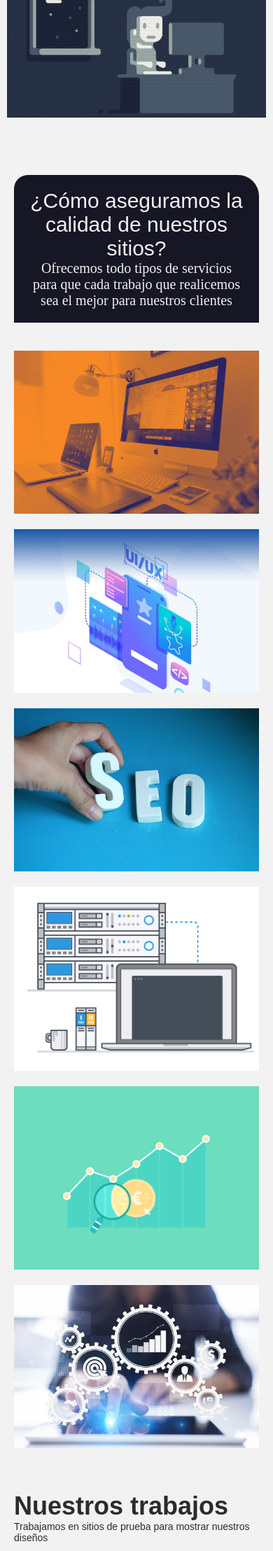
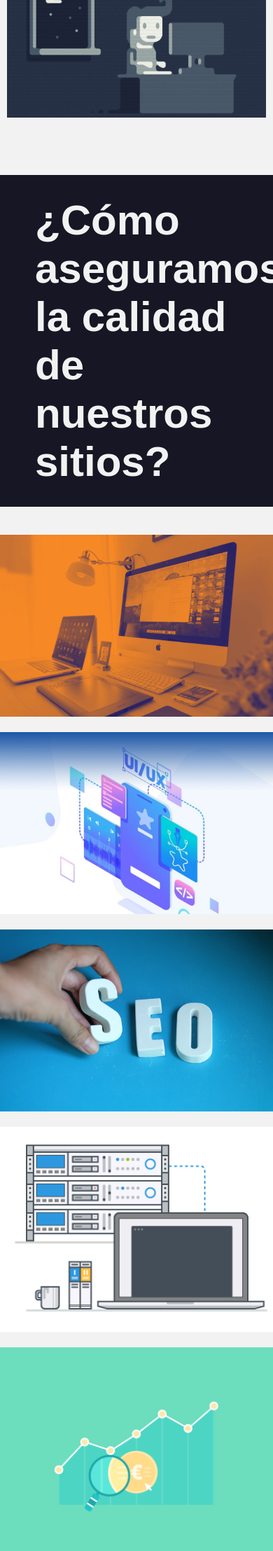
Before and after one commit to MarkOsBab/Altrion, a PHP site: page / in a window 390 px wide; the page is wider, and only the part inside the window is pictured. Shown: the part 726-2942 px from the top of that part at 70% size. Run offline with PHP 8.4, Linux system fonts and the light colour scheme; some libraries are stand-ins or nearby versions; some web fonts are replaced.

Commit message:
Services responsive version end

```diff
--- a/index.html
+++ b/index.html
@@ -130,11 +130,10 @@
 
     <!-- Services section -->
     <section class="services" id="services">
+        <div class="services__box">
+            <h2 class="services__title">¿Cómo aseguramos <span class="services__title__block">la calidad de nuestros </span><span class="services__title__block">sitios?</span></h2>
+        </div>
         <div class="container-box">
-            <div class="services__box">
-                <h2 class="services__title">¿Cómo aseguramos la calidad de nuestros sitios?</h2>
-                <p class="services__title--sub">Ofrecemos todo tipos de servicios para que cada trabajo que realicemos sea el mejor para nuestros clientes</p>
-            </div>
             <div class="services__grid">
                 <div class="services__item">
                     <div class="services__item__content">
--- a/public/css/main.css
+++ b/public/css/main.css
@@ -410,24 +410,21 @@ a {
     grid-template-columns: 12fr; } }
 
 .services {
-  display: flex;
   justify-content: center;
   align-items: center;
-  margin: 0 2rem;
   padding: 3rem 0; }
   .services__box {
-    margin: 3rem 0;
-    padding: 2rem;
     background-color: var(--nav-color);
     color: var(--nav-font-color);
-    border-radius: 2rem 3rem 0 0;
-    text-align: center; }
+    width: 70%;
+    margin: 3rem 0; }
   .services__title {
-    font-size: 3em;
+    font-size: 6em;
     font-family: "Shippori Antique B1", sans-serif;
-    font-weight: 100; }
-    .services__title--sub {
-      font-size: 2em; }
+    padding: 3rem 0;
+    margin: 0 5rem; }
+    .services__title__block {
+      display: block; }
   .services__item {
     display: grid;
     grid-template-columns: 6fr 6fr; }
@@ -467,6 +464,8 @@ a {
     display: flex;
     flex-direction: column;
     flex-wrap: wrap; }
+    .services__box {
+      width: 100%; }
     .services__grid {
       display: flex;
       flex-direction: column;
--- a/public/sass/views/_services.scss
+++ b/public/sass/views/_services.scss
@@ -1,23 +1,20 @@
 .services {
-    display: flex;
     justify-content: center;
     align-items: center;
-    margin: 0 2rem;
     padding: 3rem 0;
     &__box {
-        margin: 3rem 0;
-        padding: 2rem;
         background-color: var(--nav-color);
         color: var(--nav-font-color);
-        border-radius: 2rem 3rem 0 0;
-        text-align: center;
+        width: 70%;
+        margin: 3rem 0;
     }
     &__title {
-        font-size: 3em;
+        font-size: 6em;
         font-family: $primary-font;
-        font-weight: 100;
-        &--sub {
-            font-size: 2em;
+        padding: 3rem 0;
+        margin: 0 5rem;
+        &__block {
+            display: block;
         }
     }
     &__item {
@@ -67,6 +64,9 @@
         display: flex;
         flex-direction: column;
         flex-wrap: wrap;
+        &__box {
+            width: 100%;
+        }
         &__grid {
             display: flex;
             flex-direction: column;
```
